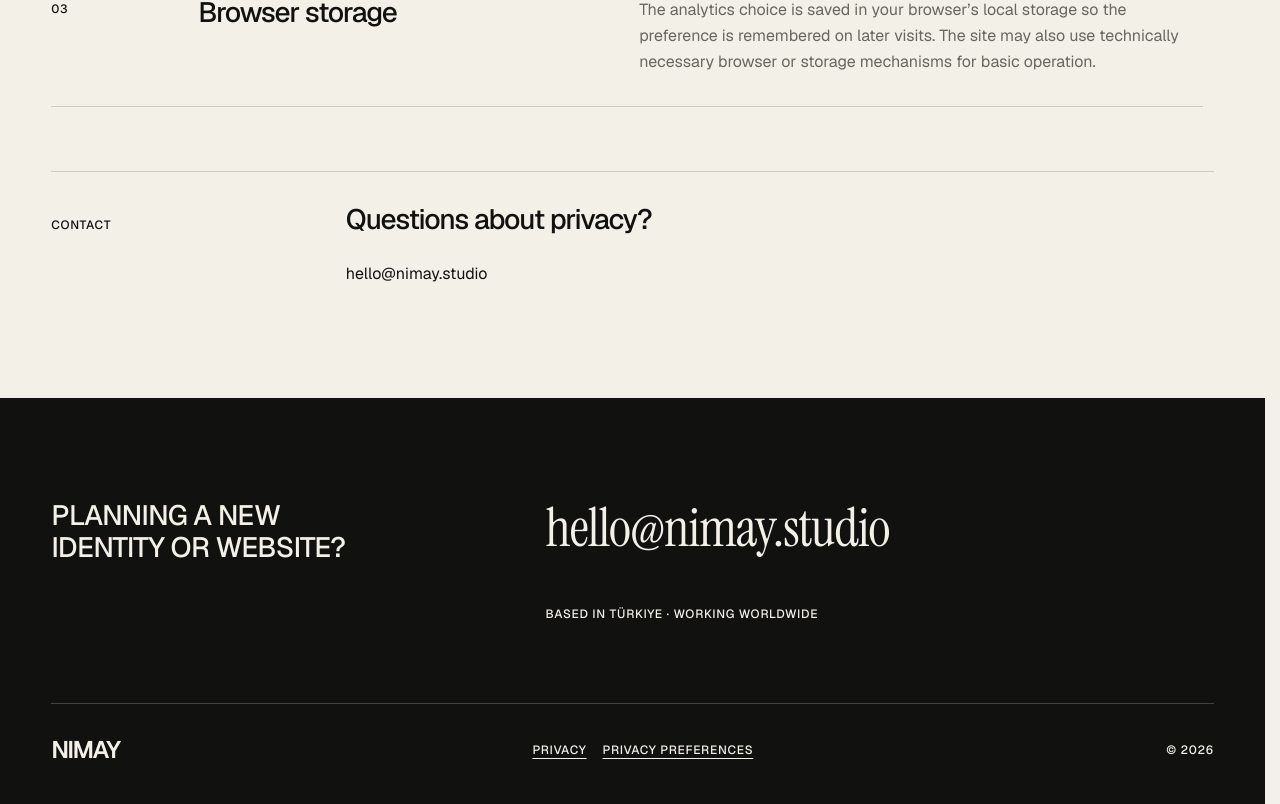
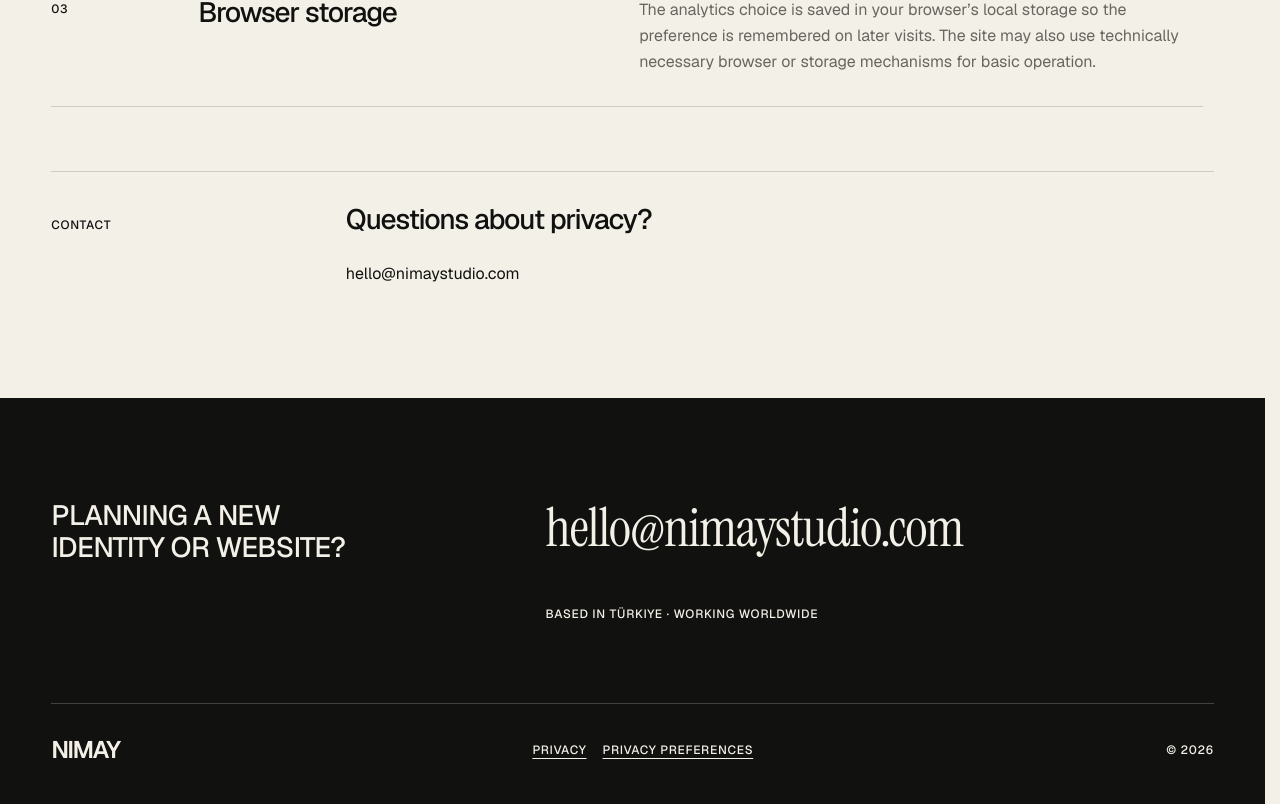
Before and after one commit to nailkhmrn/nimay-studio, a Next.js app: page /privacy in a window 1280 px wide. Shown: the part 852-1656 px from the top of the page. Built offline with nearby package versions, Linux system fonts and the light colour scheme.

Commit message:
Update NIMAY contact email

```diff
--- a/app/privacy/page.tsx
+++ b/app/privacy/page.tsx
@@ -60,7 +60,7 @@ export default function PrivacyPage() {
         <section className="privacy-contact" aria-labelledby="privacy-contact-title">
           <p className="type-label">Contact</p>
           <h2 id="privacy-contact-title" className="type-h2">Questions about privacy?</h2>
-          <a className="text-link type-body" href="mailto:hello@nimay.studio">hello@nimay.studio</a>
+          <a className="text-link type-body" href="mailto:hello@nimaystudio.com">hello@nimaystudio.com</a>
         </section>
       </Container>
     </Section>
--- a/content/studio.ts
+++ b/content/studio.ts
@@ -4,7 +4,7 @@ export interface StudioSocial {
 }
 
 export const studioContact = {
-  email: "hello@nimay.studio",
+  email: "hello@nimaystudio.com",
   socials: [] as readonly StudioSocial[], // Awaiting confirmed profile URLs.
 };
 
```
